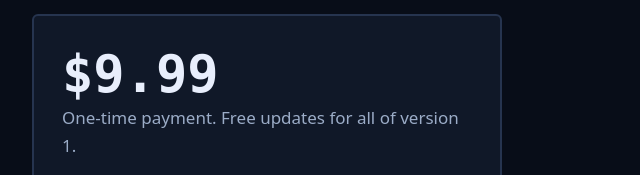
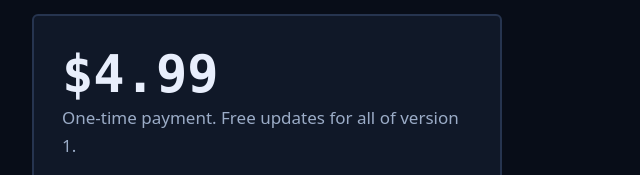
Before and after one commit to asheristrynagetdiscordbots/axiom, a plain HTML site: page buy.html in a window 1280 px wide. Shown: the part 234-409 px from the top of the page, 110-750 px from the left. Drawn offline with Linux system fonts and the light colour scheme.

Commit message:
Update buy.html

```diff
--- a/buy.html
+++ b/buy.html
@@ -4,7 +4,7 @@
 <main class="wrap" style="padding-top:36px;padding-bottom:56px">
 <h1>Buy Axiom</h1>
 <p>Pay once, get the app and your license key by email.</p>
-<div class="price"><p class="amt">$9.99</p><p class="muted">One-time payment. Free updates for all of version 1.</p>
+<div class="price"><p class="amt">$4.99</p><p class="muted">One-time payment. Free updates for all of version 1.</p>
 <ul class="ticks"><li>Axiom for Windows 10 and 11</li><li>One license key, good for one computer</li><li>Every 1.x update</li><li>Support by email</li></ul>
 <a class="btn go" href="checkout.html">Continue to checkout</a></div>
 <div class="note">Axiom automates a game, which may break that game’s rules. Read the questions on the <a href="index.html#faq">home page</a> before you buy.</div>
```
